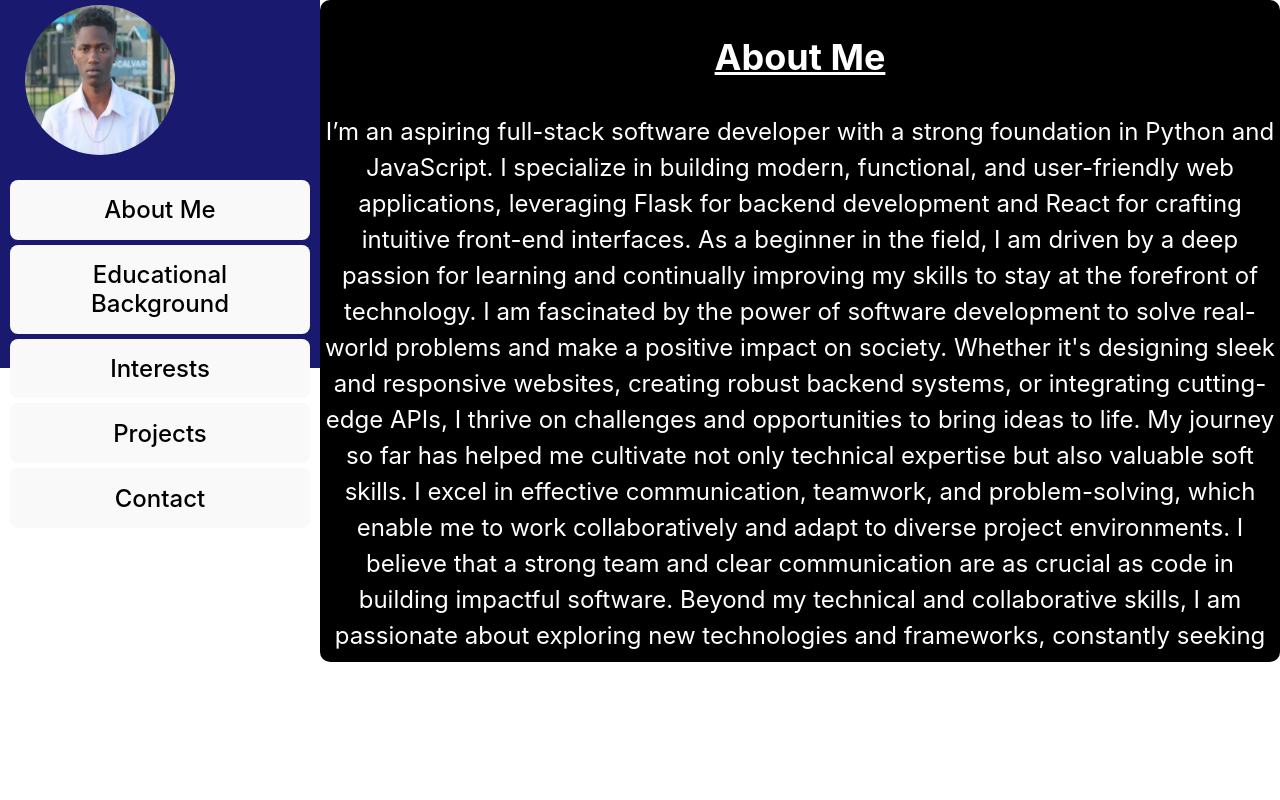
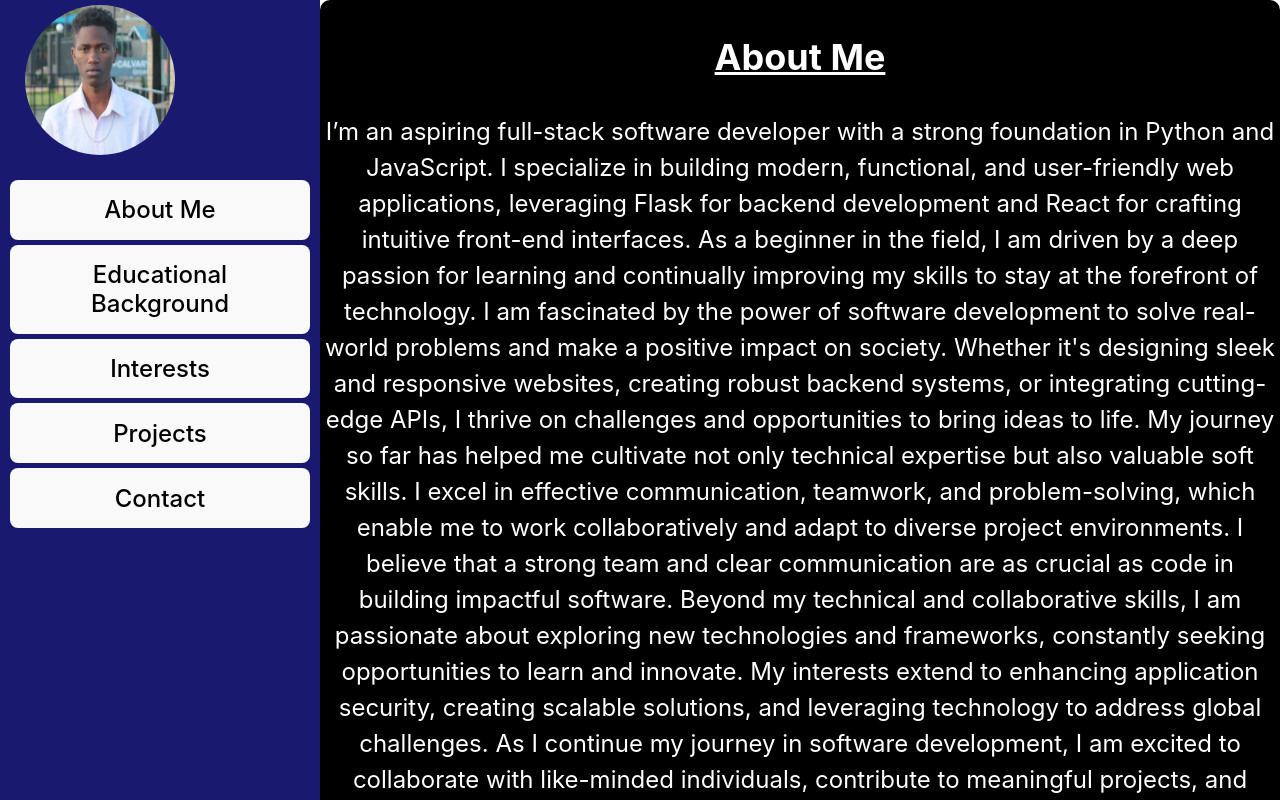
Before and after one commit to MakiniFab/MakiniPortfolioWebsite-Group-16, a React (Vite) app: page / in a window 1280 px wide. Shown: the top 800 px of the page. Built offline with nearby package versions, Linux system fonts and the light colour scheme.

Commit message:
projects-list

```diff
--- a/src/components/Homepage.css
+++ b/src/components/Homepage.css
@@ -4,7 +4,7 @@
     left: 0;
     background: midnightblue;
     width: 25%;
-    height: 46%;
+    height: 100%;
 }
 
 .homepage-img {
```
